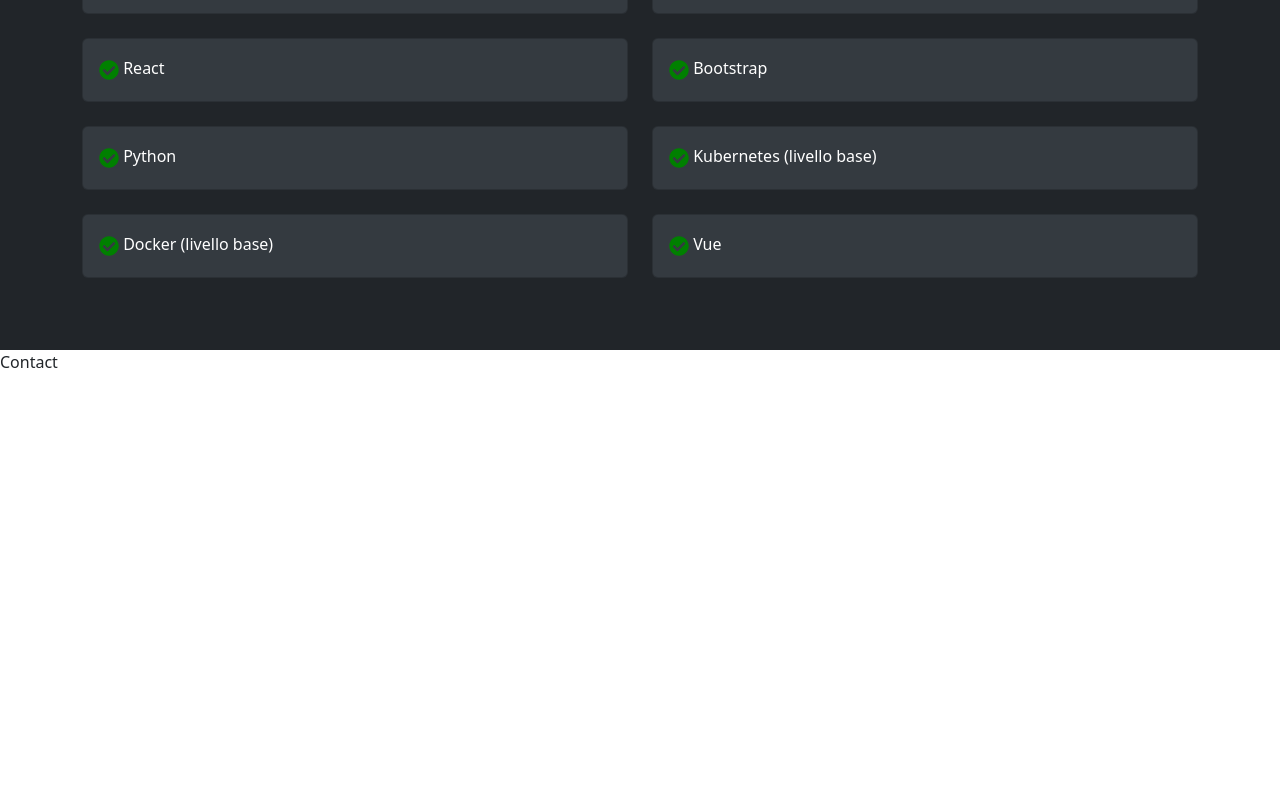
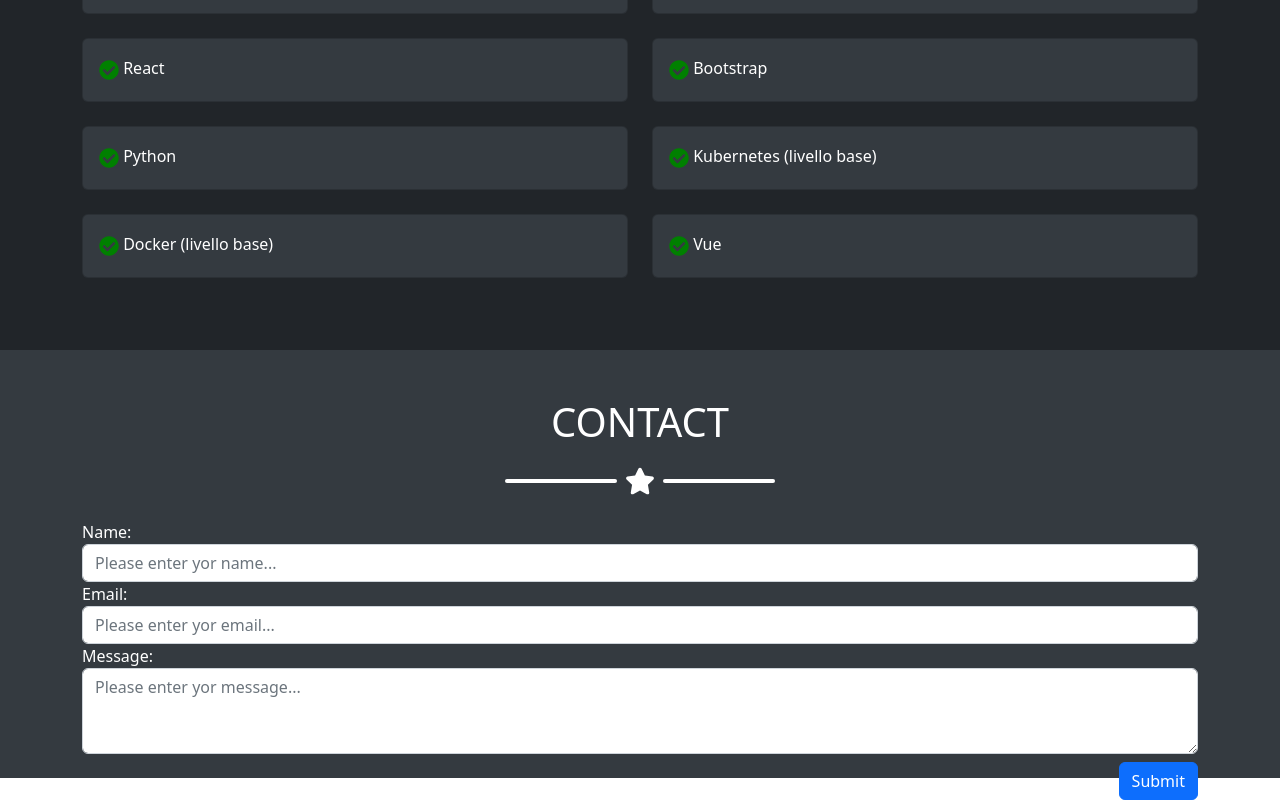
Before and after one commit to fabiodev30/Myportfolio, a React (Create React App) app: page / in a window 1280 px wide. Shown: the part 1248-2048 px from the top of the page. Before the commit the page ends 1622 px from the top, so only its background shows below. Built offline with nearby package versions, Linux system fonts and the light colour scheme.

Commit message:
add contact form

```diff
--- a/package.json
+++ b/package.json
@@ -3,6 +3,7 @@
   "version": "0.1.0",
   "private": true,
   "dependencies": {
+    "@emailjs/browser": "^3.6.2",
     "@testing-library/jest-dom": "^5.16.5",
     "@testing-library/react": "^13.3.0",
     "@testing-library/user-event": "^13.5.0",
--- a/src/App.js
+++ b/src/App.js
@@ -27,8 +27,9 @@
       <section className="bg-dark pb-4" id="skills">
         <Skills listaskills={listaSkills}/>
       </section>
+      <section className="pb-4" style={{backgroundColor:"#343a40"}} id="contact">
         <Contact />
-
+      </section>
     </main>
   );
 }
--- a/src/components/Contact.js
+++ b/src/components/Contact.js
@@ -1,9 +1,19 @@
-import React from 'react'
+import React, { useRef } from "react";
+import ContactForm from "./ContactForm";
+import Divider from "./UI/Divider";
 
 const Contact = () => {
   return (
-    <div>Contact</div>
-  )
-}
+    <div className="container text-white">
+      <h1 className="text-center pt-5">CONTACT</h1>
+      <div>
+        <Divider />
+      </div>
+      <div>
+        <ContactForm />
+      </div>
+    </div>
+  );
+};
 
-export default Contact
+export default Contact;
--- /dev/null
+++ b/src/components/ContactForm.js
@@ -0,0 +1,68 @@
+import React, { useRef } from "react";
+import emailjs from "@emailjs/browser";
+
+const ContactForm = () => {
+  const form = useRef();
+
+  const submit = (e) => {
+    e.preventDefault();
+    const serviceId = "service_556cxac";
+    const templateId = "template_pmppbv7";
+    const publicKey = "mxIEVG7OuaXUUXTab";
+    emailjs.sendForm(serviceId, templateId, form.current, publicKey).then(
+      (result) => {
+        console.log(result.text);
+      },
+      (error) => {
+        console.log(error.text);
+      }
+    );
+    document.getElementById("message").value = "";
+    document.getElementById("email").value = "";
+    document.getElementById("username").value = "";
+  };
+  return (
+    <form ref={form} onSubmit={submit}>
+      <div className="form-group">
+        <label for="username">Name:</label>
+        <input
+          type="text"
+          className="form-control"
+          id="username"
+          name="user_name"
+          required
+          placeholder="Please enter yor name..."
+        />
+      </div>
+      <div className="form-group">
+        <label for="email">Email:</label>
+        <input
+          type="email"
+          className="form-control"
+          id="email"
+          name="user_email"
+          placeholder="Please enter yor email..."
+          required
+        />
+      </div>
+      <div className="form-group">
+        <label for="exampleFormControlTextarea1">Message:</label>
+        <textarea
+          className="form-control"
+          id="message"
+          name="message"
+          rows="3"
+          placeholder="Please enter yor message..."
+          required
+        ></textarea>
+      </div>
+      <div className="float-end">
+        <button type="submit" className="btn btn-primary mt-2">
+          Submit
+        </button>
+      </div>
+    </form>
+  );
+};
+
+export default ContactForm;
```
Also changed, not shown: 1 other file (tests, documents, lock files or other folders).
